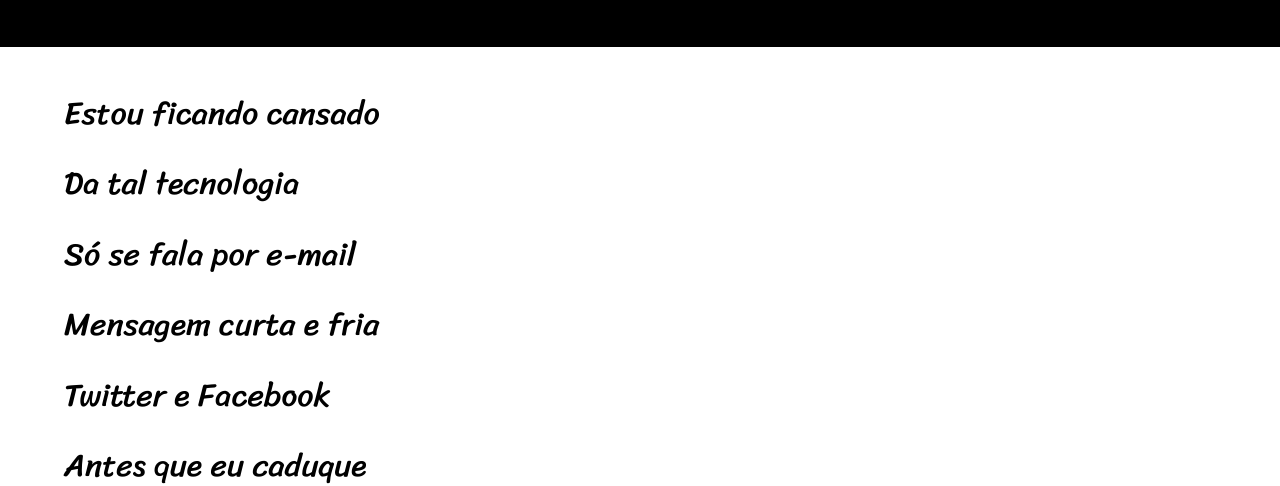
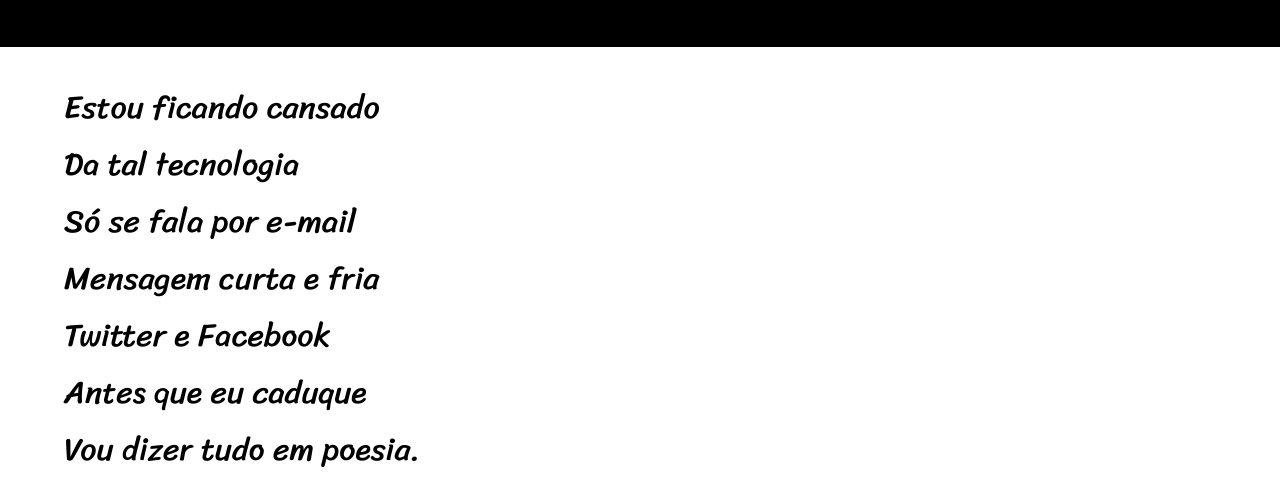
Before and after one commit to devisaquereis/projeto-cordel, a plain HTML site: page index.html in a window 1280 px wide. Shown: the part 317-803 px from the top of the page. Drawn offline with Linux system fonts and the light colour scheme.

Commit message:
Atualização no texto

```diff
--- a/style.css
+++ b/style.css
@@ -60,7 +60,6 @@ main{
     font-weight: 400;
     font-style: normal;
     font-size: 2em;
-    line-height: 2.2em;
 
 }
 
```
